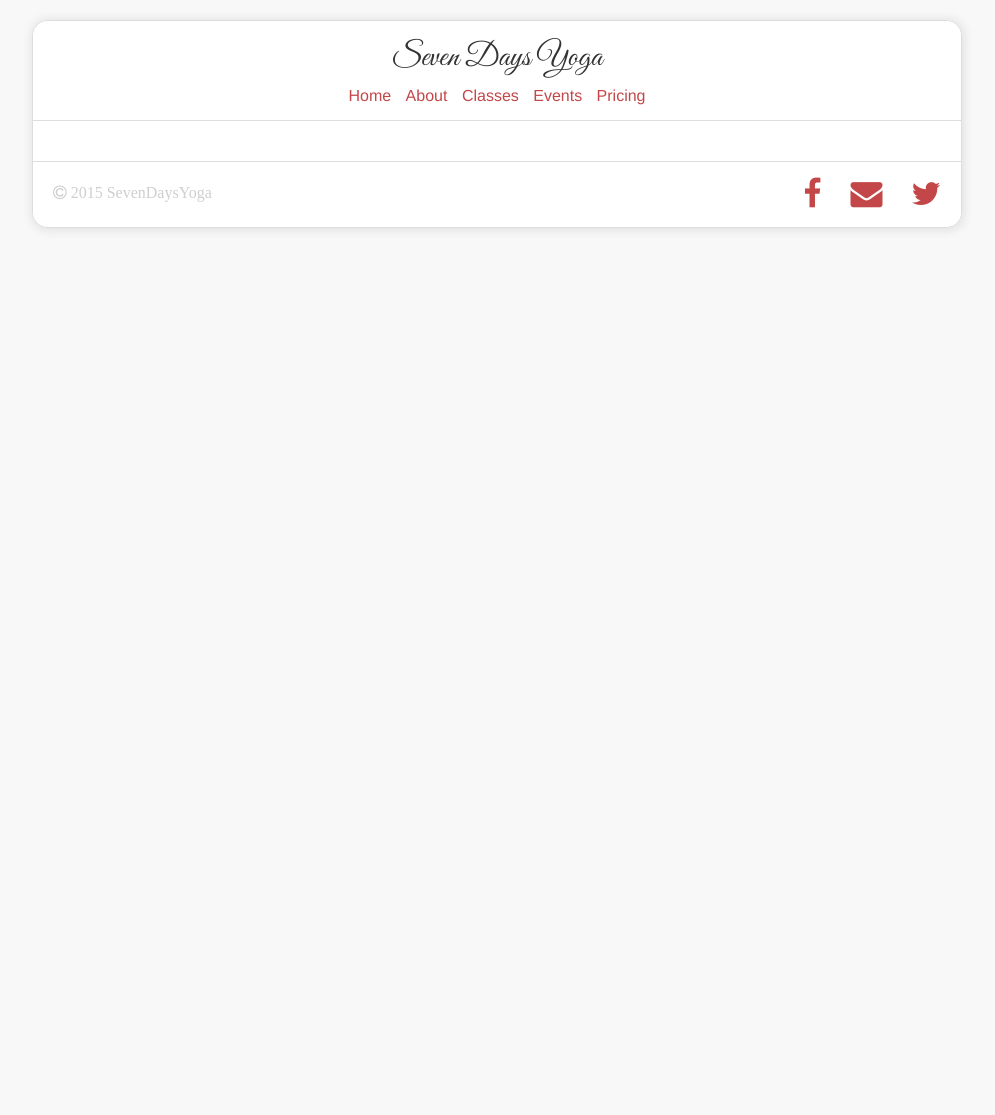
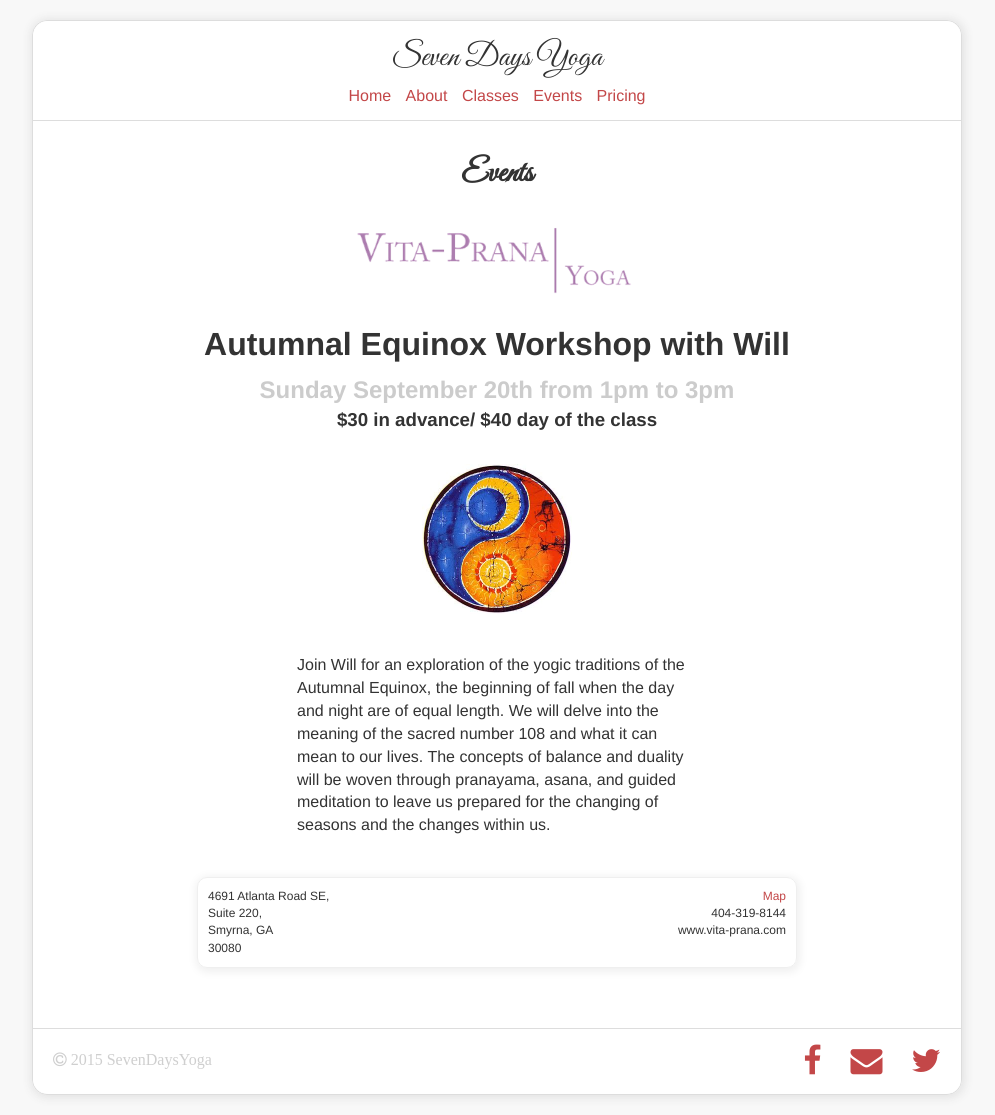
Before and after one commit to sevendaysyoga/sevendaysyoga.github.io, a Jekyll site: the page built from events.html, in a window 1280 px wide. Shown: the whole page, without its empty margins (143-1138 px from the left). Built offline with Jekyll 4.4.1, drawn with Linux system fonts in a browser that asks for light colours; nearby versions of some CDN libraries; before the commit the page ends 900 px from its top, so only the background shows below that.

Commit message:
added events

```diff
--- a/_includes/title.html
+++ b/_includes/title.html
@@ -2,4 +2,5 @@
 	<div class = "col-md-12">
 		<h1 class= "heading">{{page.heading}}</h1>
 	</div>
+	<hr>
 </div>
--- /dev/null
+++ b/_sass/_events.scss
@@ -0,0 +1,62 @@
+#vita {
+	display:block;
+	width:100%;
+	max-width:300px;
+	height:auto;
+	margin-left:auto;
+	margin-right:auto;
+}
+
+#equinox {
+	display:block;
+	width:100%;
+	max-width:150px;
+	height:auto;
+	margin-left:auto;
+	margin-right:auto;
+}
+
+.event-header {
+	text-align:center;
+
+	h1 {
+		margin-bottom:5px;
+
+	}
+
+	h2 {
+		color:#ccc;
+		font-weight:bold;
+		margin:0;
+	}
+
+	h3 {
+		margin:0;
+		margin-bottom:30px;
+	}
+}
+
+.event-text {
+	margin:40px auto;
+	width:100%;
+	max-width:400px;
+	text-align:left;
+
+}
+
+.event-contact {
+	text-align:right;
+}
+
+.location {
+	width:100%;
+	max-width:600px;
+	font-size:12px;
+	color:#333;
+	border:1px solid #efefef;
+	padding:10px;
+	border-radius:10px;
+	margin:30px auto;
+	box-shadow:1px 2px 10px 2px #efefef;
+
+}
--- a/css/main.scss
+++ b/css/main.scss
@@ -13,6 +13,7 @@
 @import "home";
 @import "about";
 @import "classes";
+@import "events";
 
 body {
 	margin:20px 0;
--- a/events.html
+++ b/events.html
@@ -1,4 +1,41 @@
 ---
 layout: default
 title: Events - SevenDaysYoga
+heading: Events
 ---
+
+{% include title.html %}
+
+<div class = "row">
+	<div class = "col-md-12">
+			<img src = "/img/vita-prana.png" id= "vita">
+			<div class ="event-header">
+				<h1>Autumnal Equinox Workshop with Will</h1>
+				<h2>Sunday September 20th from 1pm to 3pm</h2>
+				<h3>$30 in advance/ $40 day of the class</h3>
+			</div>
+			<img src = "/img/equinox.jpg" id="equinox">
+			<div class = "event-text">
+			<p>Join Will for an exploration of the yogic traditions of the Autumnal Equinox, the beginning of fall when the day and night are of equal length. We will delve into the meaning of the sacred number 108 and what it can mean to our lives. The concepts of balance and duality will be woven through pranayama, asana, and guided meditation to leave us prepared for the changing of seasons and the changes within us.</p>
+			</div>
+			<div class = "location">
+				<div class = "row">
+					<div
+					<div class ="col-xs-6">
+						<div class ="event-location">
+							4691 Atlanta Road SE,
+							<br>Suite 220,
+							<br>Smyrna, GA
+							<br>30080
+						</div>
+					</div>
+					<div class="col-xs-6 event-contact">
+					<a href="goo.gl/OTfk0O">Map</a>
+					<br>404-319-8144
+					<br>www.vita-prana.com
+					</div>
+				</div>
+			</div>
+
+	</div>
+</div>
```
Also changed, not shown: contact.html (deleted, +0 -17 lines), img/equinox.jpg (added).
